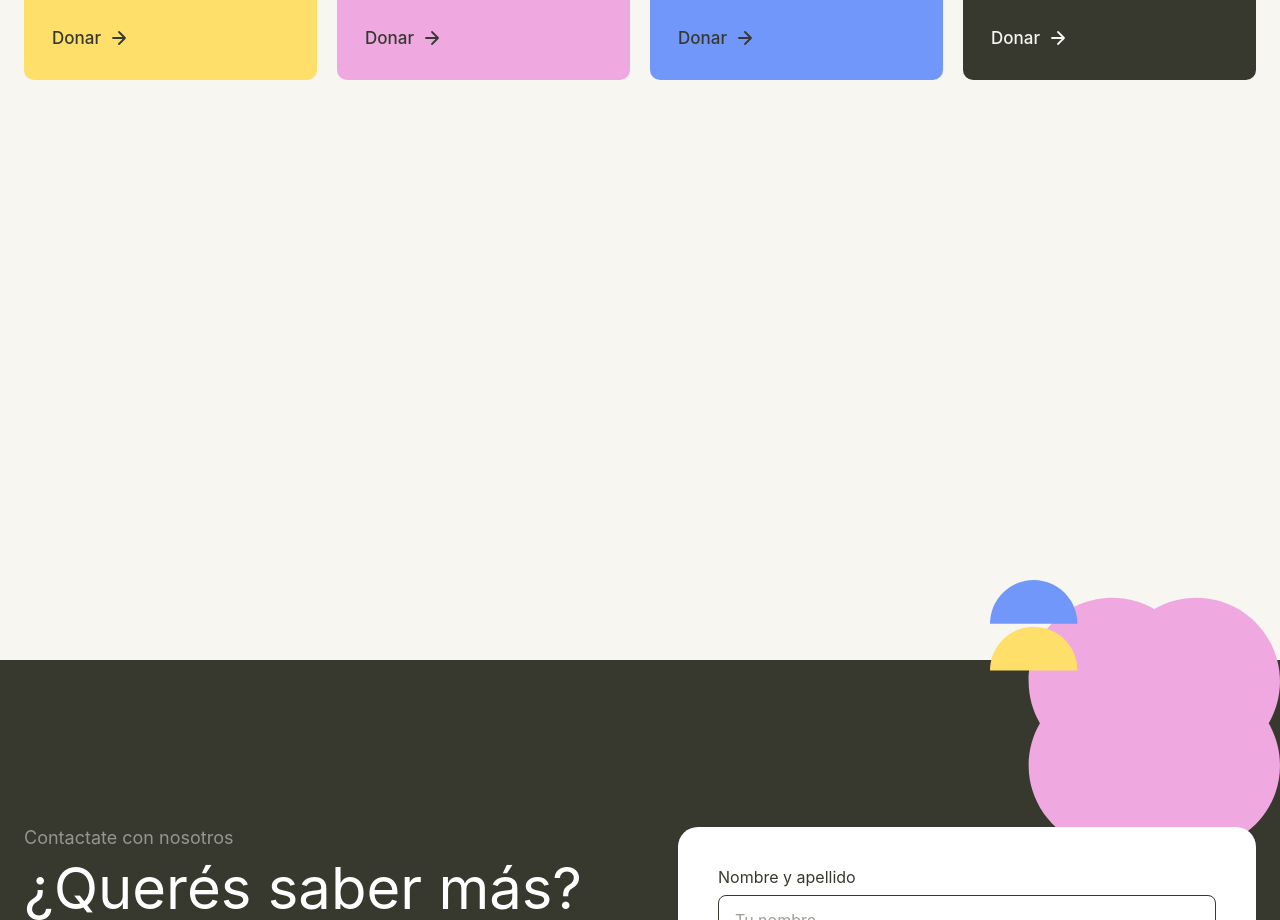
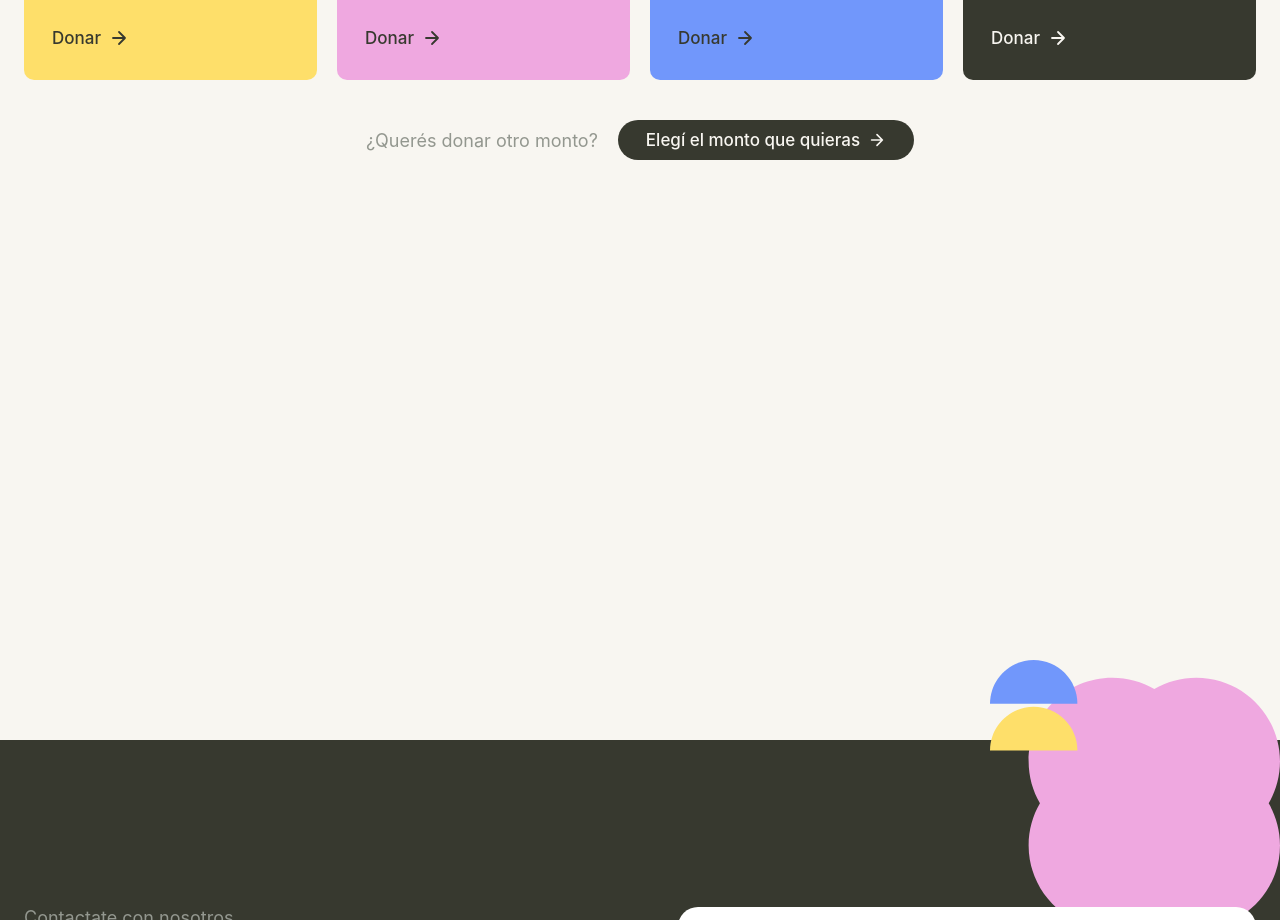
Before and after one commit to FedericaDelCampo01/peregrinos-official-website, a React (Vite) app: page / in a window 1280 px wide. Shown: the part 7160-8080 px from the top of the page. Built offline with nearby package versions, Linux system fonts and the light colour scheme; a web font is replaced by a local one.

Commit message:
add custom amount donation CTA below donation cards
Co-Authored-By: Claude Sonnet 4.6 <noreply@anthropic.com>

```diff
--- a/src/components/DonationsSection.css
+++ b/src/components/DonationsSection.css
@@ -97,6 +97,42 @@
   gap: 14px;
 }
 
+.donations-section__custom {
+  display: flex;
+  align-items: center;
+  justify-content: center;
+  gap: 20px;
+  margin-top: 40px;
+  flex-wrap: wrap;
+}
+
+.donations-section__custom p {
+  margin: 0;
+  color: #93978f;
+  font-size: 18px;
+}
+
+.donations-section__custom-link {
+  display: inline-flex;
+  align-items: center;
+  gap: 8px;
+  border-radius: 999px;
+  padding: 10px 28px;
+  background: #37392f;
+  color: #f8f6f1;
+  font-size: 17px;
+  font-weight: 500;
+  transition:
+    background-color 240ms cubic-bezier(0.22, 1, 0.36, 1),
+    gap 220ms cubic-bezier(0.22, 1, 0.36, 1);
+}
+
+.donations-section__custom-link:hover,
+.donations-section__custom-link:focus-visible {
+  background: #55564d;
+  gap: 14px;
+}
+
 @keyframes donations-rise {
   to {
     opacity: 1;
--- a/src/components/DonationsSection.tsx
+++ b/src/components/DonationsSection.tsx
@@ -45,6 +45,27 @@ export function DonationsSection() {
             </a>
           ))}
         </div>
+
+        <div className="donations-section__custom">
+          <p>¿Querés donar otro monto?</p>
+          <a
+            href="https://link.mercadopago.com.uy/peregrinosuy"
+            target="_blank"
+            rel="noreferrer"
+            className="donations-section__custom-link"
+          >
+            Elegí el monto que quieras
+            <svg width="18" height="18" viewBox="0 0 20 20" fill="none" aria-hidden="true">
+              <path
+                d="M4 10h12M10 4l6 6-6 6"
+                stroke="currentColor"
+                strokeWidth="1.8"
+                strokeLinecap="round"
+                strokeLinejoin="round"
+              />
+            </svg>
+          </a>
+        </div>
       </div>
     </section>
   )
```
